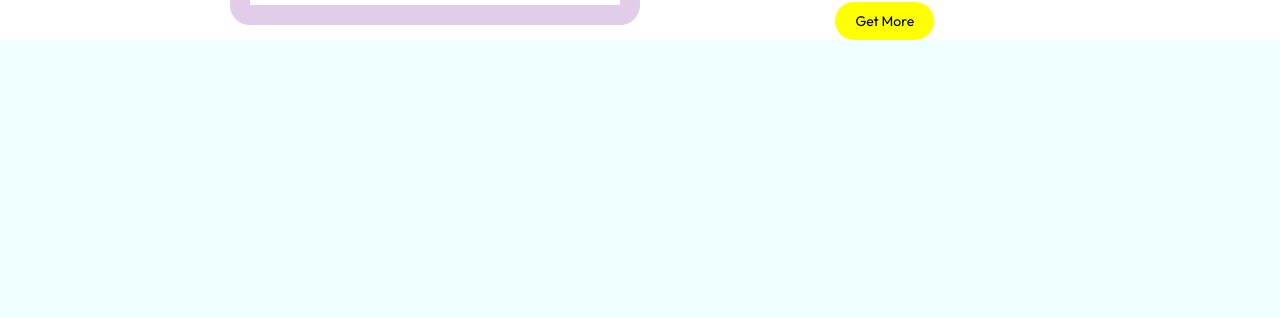
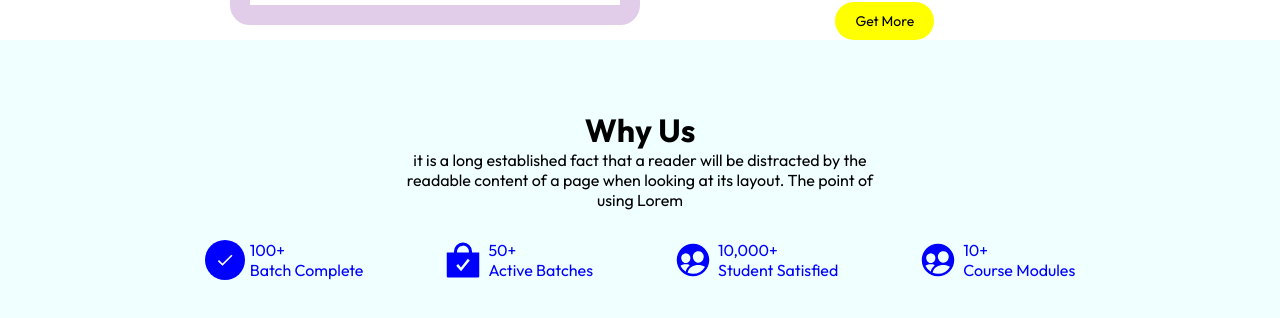
Before and after one commit to RavinduKavinda/Learning-App, a React (Create React App) app: page / in a window 1280 px wide. Shown: the part 1925-2243 px from the top of the page. Before the commit the page ends 2015 px from the top, so only its background shows below. Built offline with nearby package versions, Linux system fonts and the light colour scheme; grey boxes are pictures that could not be loaded.

Commit message:
goals added

```diff
--- a/src/App.js
+++ b/src/App.js
@@ -1,4 +1,5 @@
 import './App.css';
+import Goals from './Components/Goals/Goals';
 import Hero from './Components/Hero/Hero';
 import Navbar from './Components/Navbar/Navbar';
 import Services from './Components/Services/Services';
@@ -11,6 +12,7 @@ function App() {
       <Hero />
       <Services/>
       <Whyus />
+      <Goals />
     </div>
   );
 }
--- /dev/null
+++ b/src/Components/Goals/Goals.css
@@ -0,0 +1,39 @@
+.goals_container {
+    display: flex;
+    flex-direction: column;
+    align-items: center;
+    justify-content: center;
+    padding: 20px;
+    margin-bottom: 20px;
+  }
+
+  .goals {
+    text-align: center;
+    margin-bottom: 20px;
+    max-width: 500px;
+  }
+
+  .ratings_cards {
+    display: flex;
+    justify-content: space-around;
+    flex-wrap: wrap;
+  }
+
+  .ratings_card {
+    display: flex;
+    align-items: center;
+    margin: 10px;
+    justify-content: space-around;
+    padding: 0 30px;
+  }
+
+  .ratings_card svg {
+    color: blue;
+    font-size: 2.5em;
+    margin-right: 5px;
+  }
+
+  .ratings_card span {
+    text-align: left;
+    color: blue;
+  }
--- /dev/null
+++ b/src/Components/Goals/Goals.jsx
@@ -0,0 +1,46 @@
+import React from 'react'
+import './Goals.css'
+import { MdOutlineDone } from "react-icons/md";
+import { IoBagCheckSharp, IoPeopleCircle  } from "react-icons/io5";
+
+
+const Goals = () => {
+  return (
+    <div className='goals_container'>
+        <div className="goals">
+            <h1>Why Us</h1>
+            <p>it is a long established fact that a reader will be distracted by the readable
+            content of a page when looking at its layout. The point of using Lorem
+            </p>
+        </div>
+
+        {/* Achivements */}
+        <div className="ratings">
+            <div className="ratings_cards">
+                <div className="ratings_card">
+                    <MdOutlineDone
+                    style={{ backgroundColor: 'blue',
+                             color: 'white',
+                             borderRadius: '50%',
+                             padding: '10px' }} />
+                    <span>100+<br />Batch Complete</span>
+                </div>
+                <div className="ratings_card">
+                    <IoBagCheckSharp />
+                    <span>50+<br />Active Batches</span>
+                </div>
+                <div className="ratings_card">
+                    <IoPeopleCircle  />
+                    <span>10,000+<br />Student Satisfied</span>
+                </div>
+                <div className="ratings_card">
+                    <IoPeopleCircle  />
+                    <span>10+<br />Course Modules</span>
+                </div>
+            </div>
+        </div>
+    </div>
+  )
+}
+
+export default Goals
```
